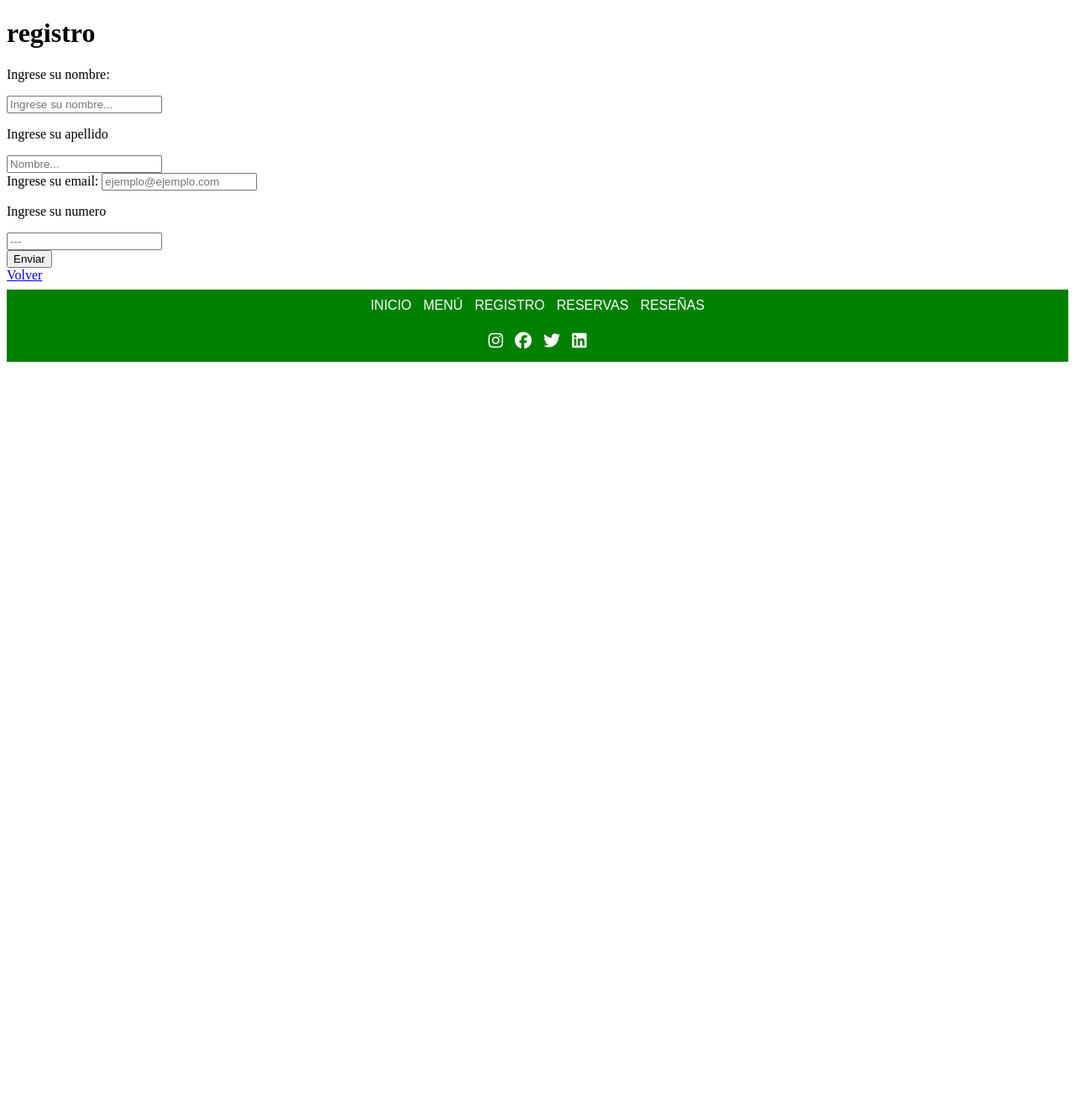
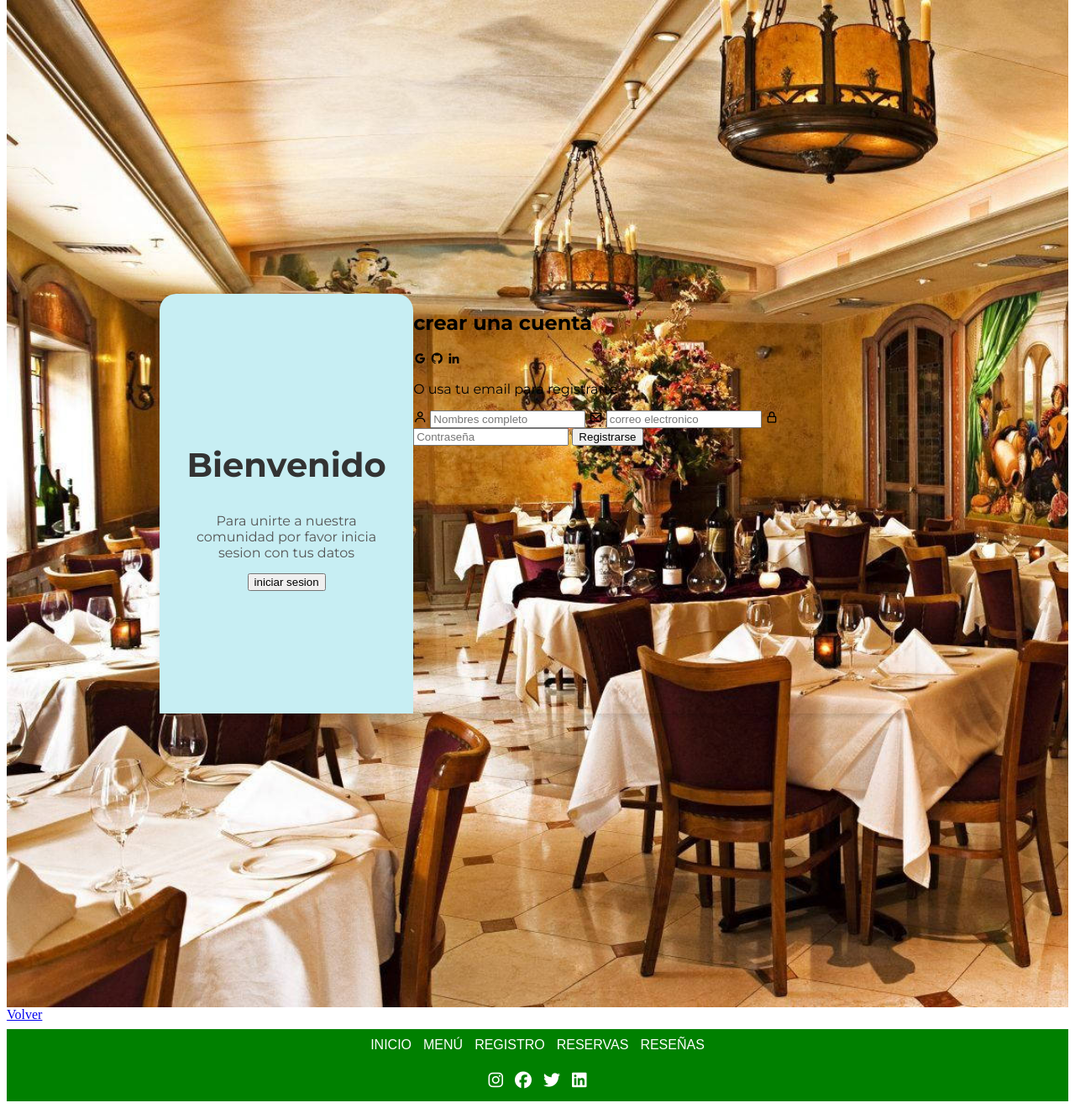
Before and after one commit to manuceballos3/Proyecto-FinalProg-II-Manuel-Ceballos-Joaquin-Garcia-de-la-Vega-Milagro-Lardone, a Python web app: template templates/registro.html in a window 1280 px wide. Shown: the part 122-1442 px from the top of the page at 84% size. Before the commit the page ends 553 px from the top, so only its background shows below. Run offline with Jinja, Linux system fonts and the light colour scheme; the template is opened without the code that fills it, so the values that code supplies are empty; some libraries are stand-ins or nearby versions.

Commit message:
comienzo de registro

```diff
--- a/static/styles/style.css
+++ b/static/styles/style.css
@@ -1,5 +1,6 @@
 *{
     box-sizing: border-box;
+
 }
 
 /* section */
@@ -97,9 +98,6 @@
     display: flex;
     gap: 12px;
     padding: 8px;
-    /* animation: slide 10s linear infinite;
-    -webkit-animation: slide 10s linear infinite;
-    white-space: nowrap; */
 }
 
 .opcion_comida{
@@ -136,14 +134,53 @@ img{
     border: solid 2px black;
 }
 
-/* @keyframes slide{
-    0% {
-        transform: translateX(100%);
-    }
+/* formulario */
 
-    100% {
-        transform: translateX(-100%);
-    }
+.registro-completo{
+    font-family: 'montserrat', sans-serif;
+    display: flex;
+    align-items: center;
+    justify-content: center;
+    height: 150vh;
+    background-image: url(/static/image/rest4.jpg);
+    background-size: cover;
+}
 
+.container-form{
+    display: flex;
+    border-radius: 20px;
+    box-shadow: 0 5px 7px rgba(0, 0, 0, .1);
+    height: 500px;
+    max-width: 900px;
+    transition: all is ease;
+    margin: 10px;
+}
 
-} */
+.informacion{
+    width: 40%;
+    display: flex;
+    align-items: center;
+    text-align: center;
+    background-color: #c7eef3;
+    border-top-left-radius: 20px;
+    border-top-right-radius: 20px;
+}
+
+.info_childs{
+    width: 100%;
+    padding: 0 30px;
+}
+
+.info_childs h2{
+    font-size: 2.5rem;
+    color: #333;
+}
+
+.info_childs p{
+    margin: 15px 0;
+    color: #555;
+}
+
+.info_childs input{
+
+}
--- a/templates/registro.html
+++ b/templates/registro.html
@@ -1,5 +1,6 @@
 <!DOCTYPE html>
 <html>
+
 <head>
     <meta charset='utf-8'>
     <meta http-equiv='X-UA-Compatible' content='IE=edge'>
@@ -8,14 +9,19 @@
     <link rel='stylesheet' type='text/css' media='screen' href="../static/styles/style.css">
     <link rel="shortcut icon" href="../static/image/LogoRestaurant.jpeg">
     <script src="https://kit.fontawesome.com/f08f817e21.js" crossorigin="anonymous"></script>
+
+    <link href="https://fonts.googleapis.com/css2?family=Montserrat:wght@300;400;500;600;700&display=swap"
+        rel="stylesheet">
+    <link href='https://unpkg.com/boxicons@2.1.4/css/boxicons.min.css' rel='stylesheet'>
     <script src='main.js'></script>
 </head>
+
 <body>
 
     <!-- HEADER -->
     <div id="header">
         <div>
-    <a href="index.html"><img id="logo" src="../static/image/LogoRestaurant.jpeg" alt="LogoRestaurant" >
+            <a href="index.html"><img id="logo" src="../static/image/LogoRestaurant.jpeg" alt="LogoRestaurant">
             </a>
         </div>
 
@@ -34,25 +40,48 @@
             <a href="www.linkedin.com" target="_blank"><i class="iconos fa-brands fa-linkedin"></i></a>
         </div>
     </div>
+    <div class="registro-completo">
+        <div class="container-form">
+            <div class="informacion">
+                <div class="info_childs">
+                    <h2>Bienvenido</h2>
+                    <p>Para unirte a nuestra comunidad por favor inicia sesion con tus datos</p>
+                    <input type="button" value="iniciar sesion">
+                </div>
+            </div>
+            <div class="form-information">
+                <div class="form-information-childs">
+                    <h2>crear una cuenta</h2>
+                    <div class="icons">
+                        <i class='bx bxl-google'></i>
+                        <i class='bx bxl-github'></i>
+                        <i class='bx bxl-linkedin'></i>
+                    </div>
+                    <p>O usa tu email para registrarte</p>
+                    <form>
+                        <label>
+                            <i class='bx bx-user'></i>
+                            <input type="text" placeholder="Nombres completo">
+                        </label>
+                        <label>
+                            <i class='bx bx-envelope'></i>
+                            <input type="email" placeholder="correo electronico">
+                        </label>
+                        <label>
+                            <i class='bx bx-lock-alt'></i>
+                            <input type="password" placeholder="Contraseña">
+                        </label>
+                        <input type="submit" value="Registrarse">
+                    </form>
+                </div>
 
-    <h1>registro</h1>
-    <div class="registro-container">
-        <p>Ingrese su nombre:</p>
-        <input type="text" placeholder="Ingrese su nombre...">
-        <br>
-        <p>Ingrese su apellido</p>
-        <input type="text" placeholder="Nombre...">
-        <br>
-        <pr>Ingrese su email:</pr>
-        <input type="email" placeholder="ejemplo@ejemplo.com">
-        <br>
-        <p>Ingrese su numero</p>
-        <input type="number" placeholder="---">
-        <br>
-        <input type="button" value="Enviar">
-        <br>
+            </div>
+        </div>
+    </div>
+
+
     <a href="index.html">Volver</a>
-    </div>
+
 
 
     <!-- FOOTER -->
@@ -75,4 +104,22 @@
 
     </div>
 </body>
+
 </html>
+
+<!-- <h1>registro</h1>
+<div class="registro-container">
+    <p>Ingrese su nombre:</p>
+    <input type="text" placeholder="Ingrese su nombre...">
+    <br>
+    <p>Ingrese su apellido</p>
+    <input type="text" placeholder="Nombre...">
+    <br>
+    <pr>Ingrese su email:</pr>
+    <input type="email" placeholder="ejemplo@ejemplo.com">
+    <br>
+    <p>Ingrese su numero</p>
+    <input type="number" placeholder="---">
+    <br>
+    <input type="button" value="Enviar">
+    <br> -->
```
Lines whose indentation alone changed are shown as unchanged.
